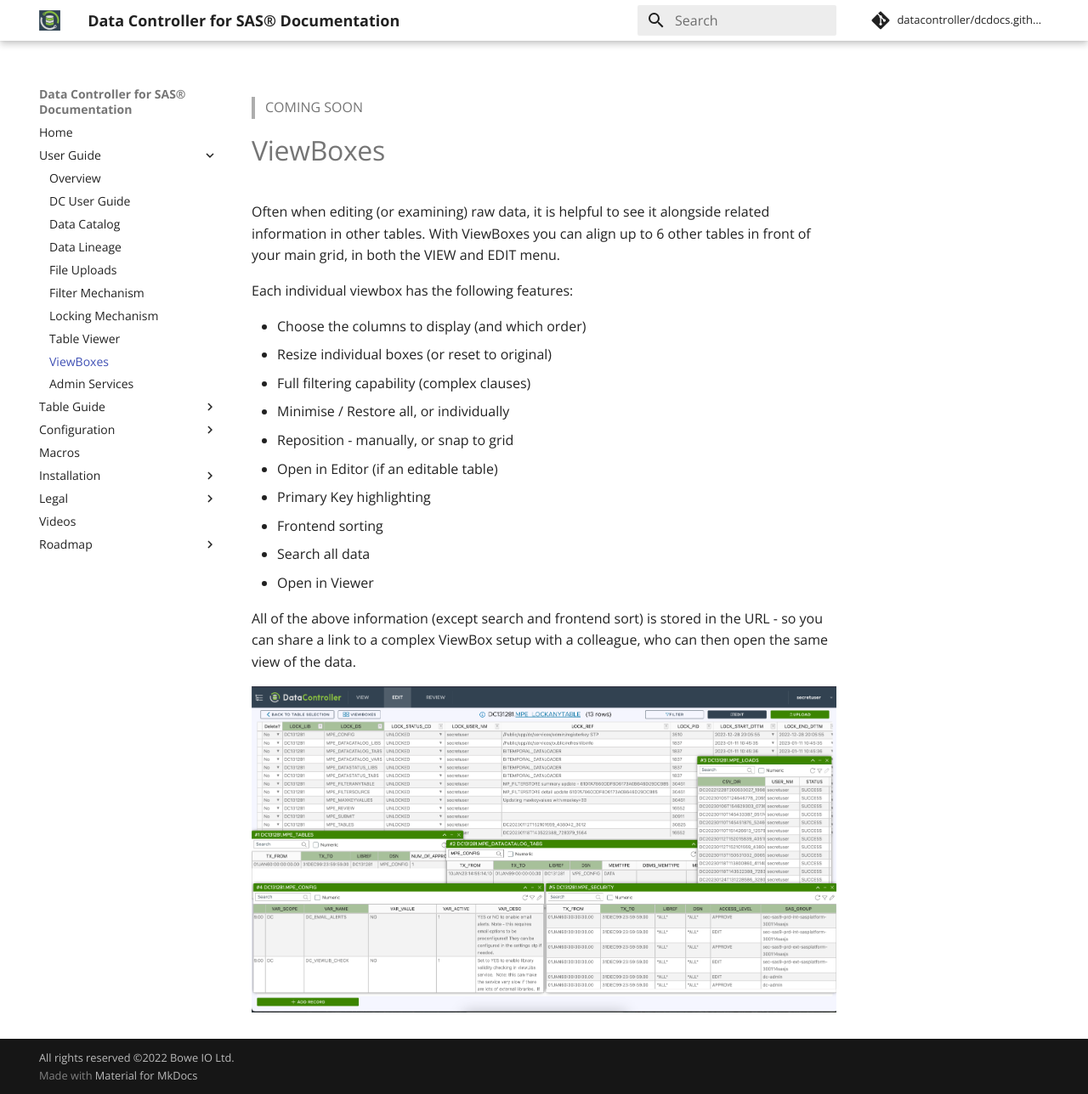
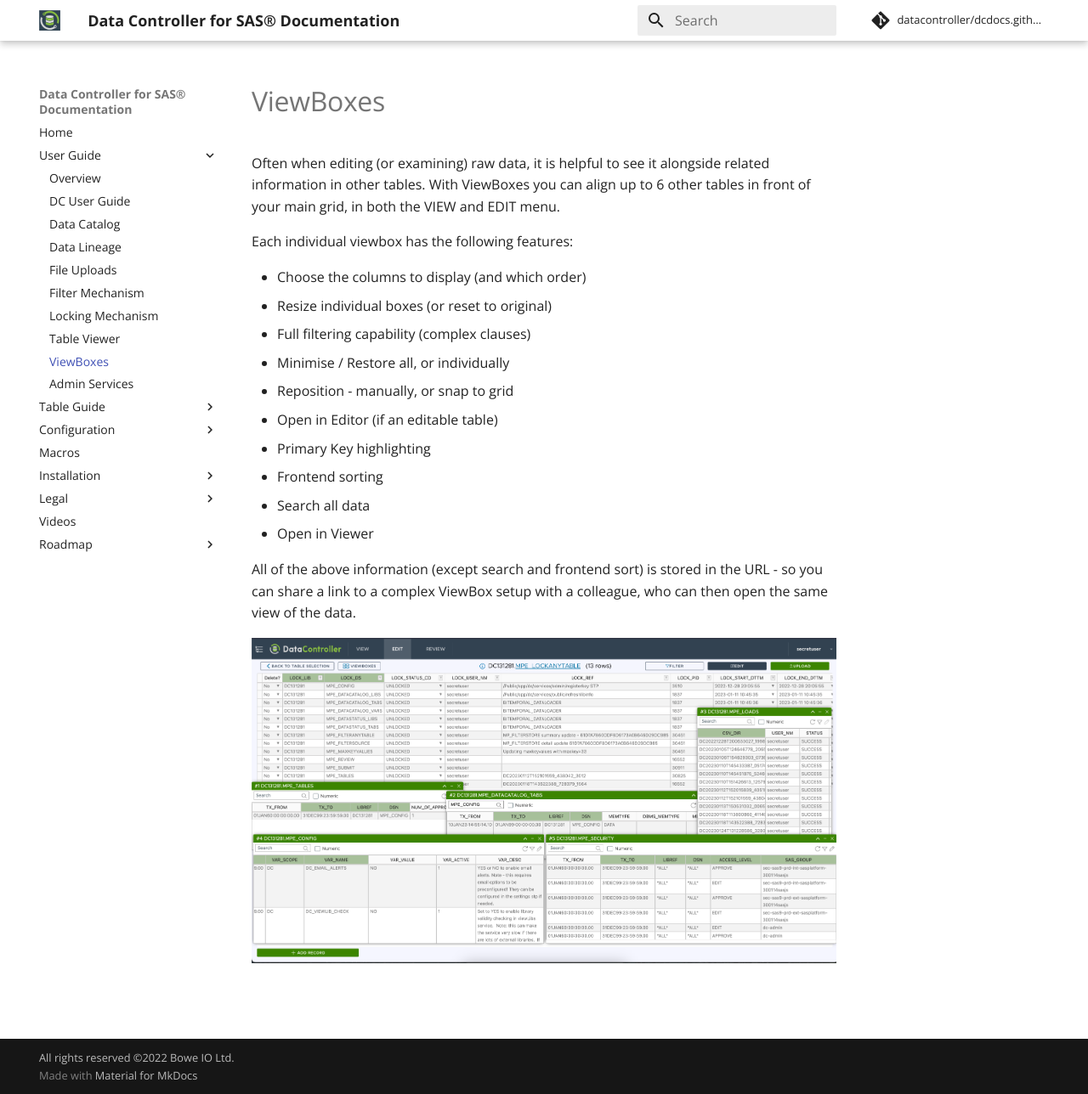
Before and after one commit to datacontroller/docs.datacontroller.io, an MkDocs documentation site: the page built from docs/viewboxes.md, in a window 1280 px wide and 1288 px high. Shown: the whole window at 85% size. Built offline with MkDocs 1.6.1 and Material for MkDocs 9.7.7, drawn with Linux system fonts in a browser that asks for light colours; comment, search, counter and statistics services are not loaded.

Commit message:
Update viewboxes.md

```diff
--- a/docs/viewboxes.md
+++ b/docs/viewboxes.md
@@ -4,8 +4,6 @@
 description: Position up to 6 additional tables alongside your main EDIT or VIEW grid in Data Controller for SAS®
 og_image:  https://docs.datacontroller.io/img/viewboxes.png
 ---
-
-> COMING SOON
 
 # ViewBoxes
 
```
